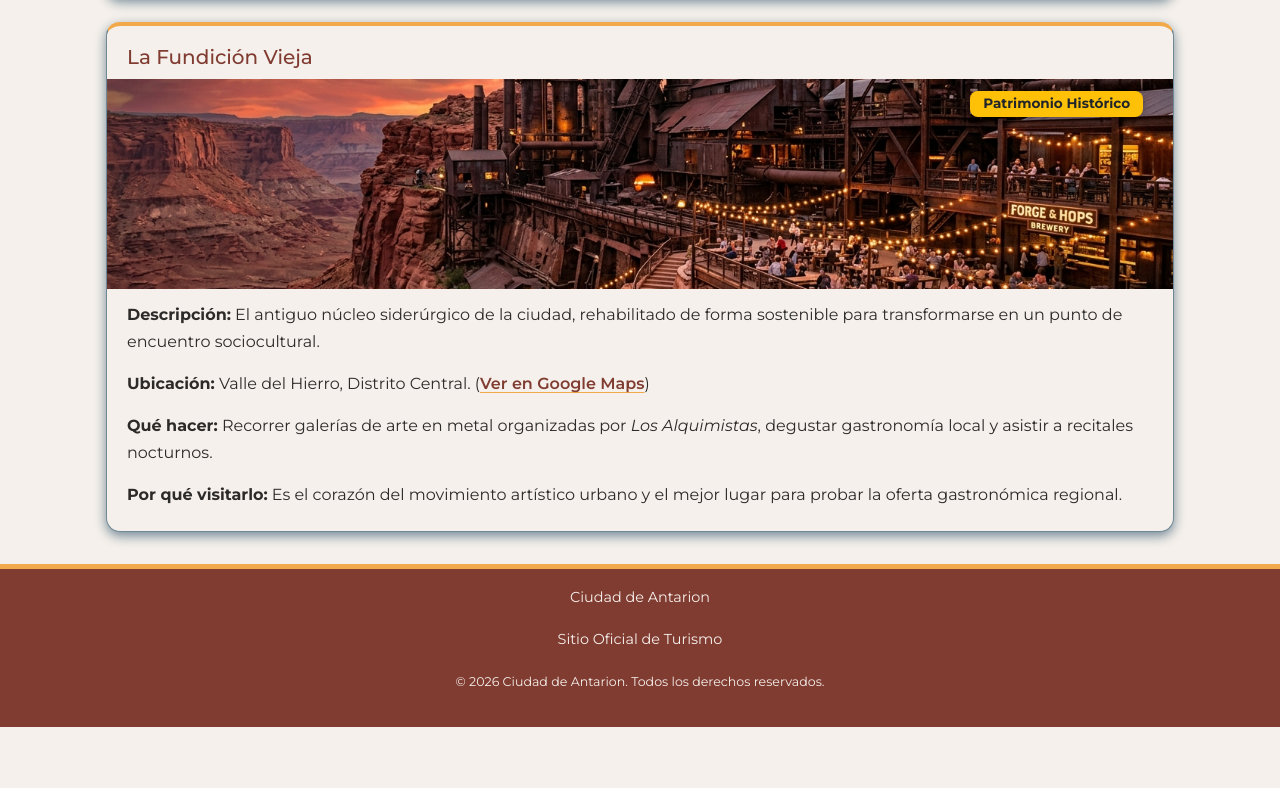
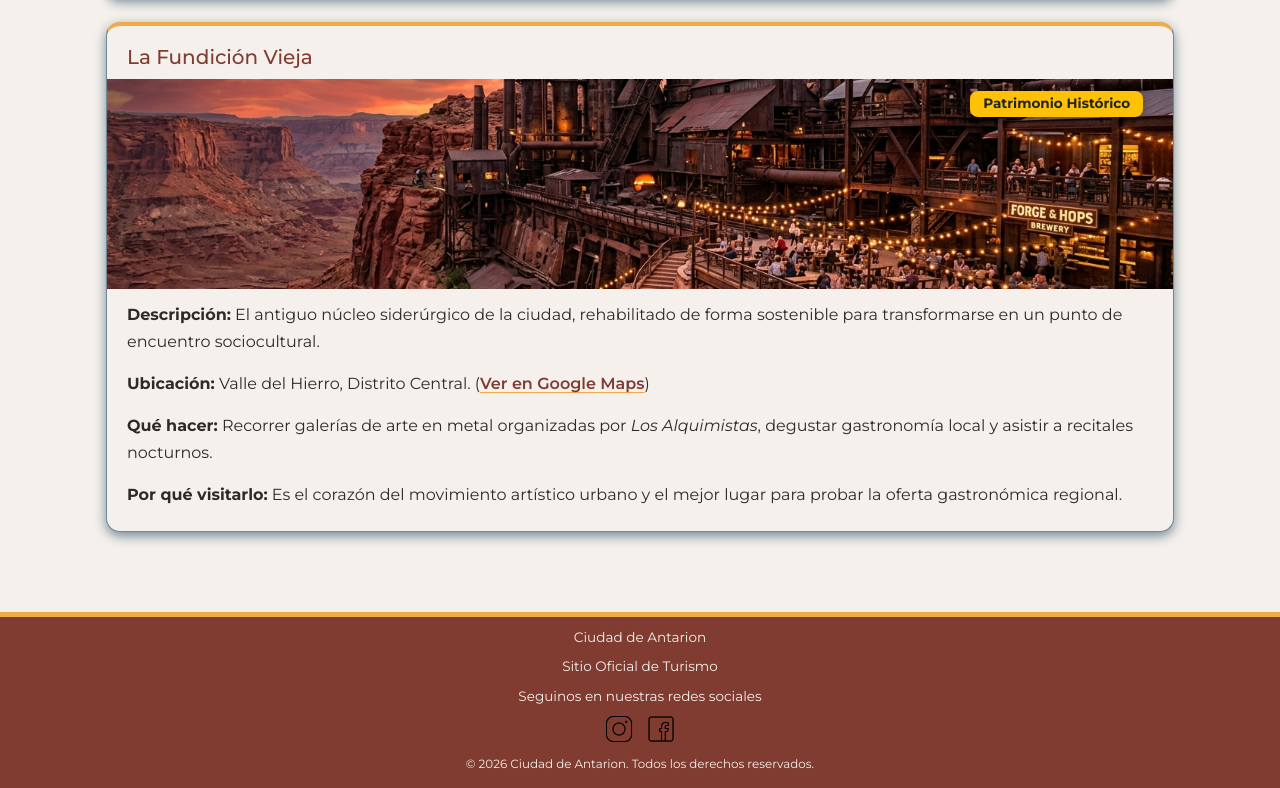
Before and after one commit to Florencia-Figueroa/Lenguajes_Informaticos_I_TP_Grupo_1, a plain HTML site: page lugares.html in a window 1280 px wide. Shown: the part 1297-2085 px from the top of the page. Before the commit the page ends 2024 px from the top, so only its background shows below. Drawn offline with nearby package versions, Linux system fonts and the light colour scheme.

Commit message:
Style: Footer unificado, con redes sociales y ajuste de padding vertical

```diff
--- a/Css/style.css
+++ b/Css/style.css
@@ -723,27 +723,39 @@ img {
 footer {
     background-color: var(--color-secundario);
     color: var(--color-fondo);
-    padding: 1rem;
+    padding: 0.5rem 1rem;
     text-align: center;
     border-top: 5px solid var(--color-principal);
-    margin-top: 0;
-    font-size: 0.9rem;
+    margin-top: 3rem;
+    font-size: 0.85rem;
     box-sizing: border-box;
-    bottom: 0;
     width: 100%;
-
 }
 
-footer div{
+footer p {
+    margin-bottom: 0.3rem;
+}
+
+
+footer div {
     display: flex;
     justify-content: center;
-    gap: 15px;
-    margin-bottom: 0.5rem;
+    align-items: center;
+    gap: 12px;
+    margin: 0.4rem 0;
     width: 100%;
-    height: 50px;
+    height: auto;
 }
 
-a{
+/* Tamaño controlado para los iconos de redes sociales */
+footer div a img,
+footer div a i {
+    width: 30px;
+    height: 30px;
+    font-size: 1.2rem;
+}
+
+a {
     transition: all 0.3s ease;
 }
 
--- a/lugares.html
+++ b/lugares.html
@@ -92,6 +92,15 @@
     <footer>
             <p>Ciudad de Antarion</p>
             <p>Sitio Oficial de Turismo</p>
+            <p>Seguinos en nuestras redes sociales</p>
+                 <div> <a href="https://www.instagram.com/turismo.antarion/" target="_blank">
+                    <img src="IMG/icons8-instagram-50.png" alt="instagram">
+                    </a>
+                    <a href="https://www.facebook.com/profile.php?id=61595677460538" target="_blank">
+                    <img src="IMG/icons8-facebook-50.png" alt="facebook">
+                    </a>
+                </div>
+
             <p><small>&copy; 2026 Ciudad de Antarion. Todos los derechos reservados.</small></p>
     </footer>
 
```
Also changed, not shown: ciudad.html (+8 -0 lines), index.html (+9 -1 lines).
